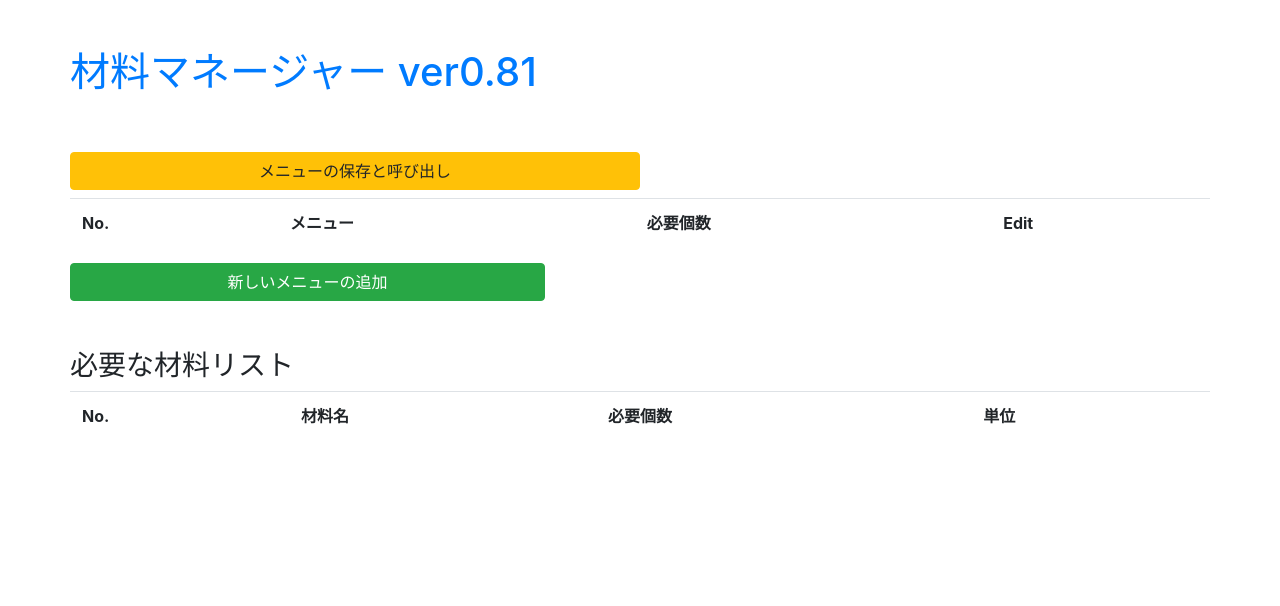
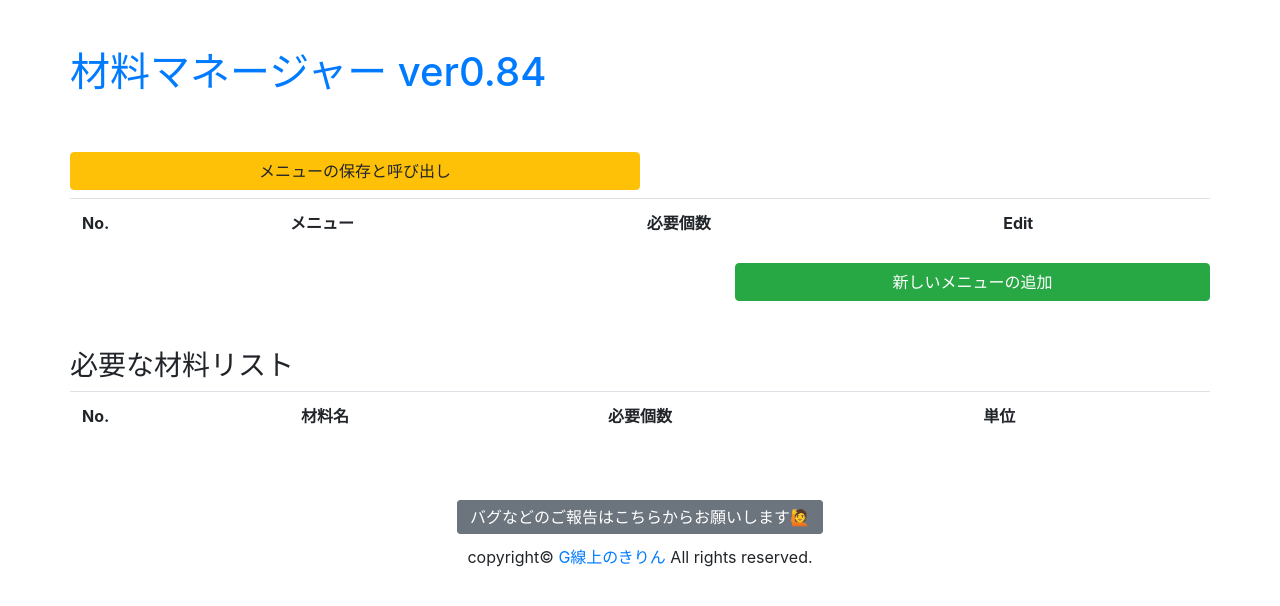
Before and after one commit to lvojp/bento_manager, a Vue app: page /#/ in a window 1280 px wide. Shown: the top 606 px of the page. Built offline with nearby package versions, Linux system fonts and the light colour scheme.

Commit message:
ver0.84 Footerの追加

```diff
--- a/src/components/Counter.vue
+++ b/src/components/Counter.vue
@@ -26,7 +26,7 @@ export default {
   },
 
   methods: {
-    setValue(n){
+    setValue(n) {
       this.value = n
     },
     // 数量をプラスボタンで変更時
--- /dev/null
+++ b/src/components/Footer.vue
@@ -0,0 +1,11 @@
+<template>
+  <footer class="row d-block mt-5">
+    <div class="text-center mb-3">
+      <a class="btn btn-secondary d-inline col-md-7" href="https://giraffeong.com/contact" target="_blank"
+         role="button">バグなどのご報告はこちらからお願いします🙋️</a>
+    </div>
+
+    <p class="text-center d-block">copyright© <a href="https://giraffeong.com" target="_blank">G線上のきりん</a> All rights
+      reserved.</p>
+  </footer>
+</template>
--- a/src/components/Header.vue
+++ b/src/components/Header.vue
@@ -2,7 +2,7 @@
   <div class="row">
 
     <header class="my-5 col-md-12 text-primary">
-      <h1 class="text-center"><a @click="backToTop" href="#">材料マネージャー ver0.81</a></h1>
+      <h1 class="text-center"><a @click="backToTop" href="#">材料マネージャー ver0.84</a></h1>
       <!--      <h2 class="text-left">{{ title }}</h2>-->
     </header>
   </div>
--- a/src/views/Edit.vue
+++ b/src/views/Edit.vue
@@ -34,8 +34,10 @@
           <td>{{ item.amount }}</td>
           <td>{{ item.unit }}</td>
           <td>
-            <button type="button" class="btn btn-success mr-1" @click="editItem(index)"><img src="@/assets/pen.png" alt="edit" /></button>
-            <button type="button" class="btn btn-success" @click="deleteItem(index)"><img src="@/assets/trashbox.png" alt="remove" /></button>
+            <button type="button" class="btn btn-success mr-1" @click="editItem(index)"><img src="@/assets/pen.png"
+                                                                                             alt="edit"/></button>
+            <button type="button" class="btn btn-success" @click="deleteItem(index)"><img src="@/assets/trashbox.png"
+                                                                                          alt="remove"/></button>
           </td>
         </tr>
         </tbody>
@@ -52,6 +54,8 @@
         </template>
       </div>
     </div>
+
+    <Footer></Footer>
     <!--    <p>{{isUpdate}}</p>-->
 
   </div>
@@ -59,6 +63,7 @@
 
 <script>
 import Header from '@/components/Header'
+import Footer from '@/components/Footer'
 import IngredientRegister from "@/components/IngredientRegister";
 import utilsMixin from '@/mixins/utils.js'
 
@@ -67,6 +72,7 @@ export default {
   name: "Edit",
   components: {
     Header,
+    Footer,
     IngredientRegister
   },
   props: {
--- a/src/views/Home.vue
+++ b/src/views/Home.vue
@@ -1,4 +1,10 @@
-<script src="../mixins/utils.js"></script>
+<script>
+import Footer from "@/components/Footer";
+
+export default {
+  components: {Footer}
+}
+</script>
 <template>
   <div class="container">
     <div class="row">
@@ -23,16 +29,20 @@
             <Counter :amount="item.amount" @changeCount="calculation($event, index)"></Counter>
           </td>
           <td>
-            <button type="button" class="btn btn-success mr-1" @click="toEdit(index)"><img src="@/assets/pen.png" alt="edit"/></button>
-            <button type="button" class="btn btn-success" @click="deleteItem(index)"><img src="@/assets/trashbox.png" alt="remove"/></button>
+            <button type="button" class="btn btn-success mr-1" @click="toEdit(index)"><img src="@/assets/pen.png"
+                                                                                           alt="edit"/></button>
+            <button type="button" class="btn btn-success" @click="deleteItem(index)"><img src="@/assets/trashbox.png"
+                                                                                          alt="remove"/></button>
           </td>
         </tr>
         </tbody>
       </table>
     </div>
 
-    <div class="row mb-5">
-      <button type="button" @click="toEdit(-1)" class="btn btn-success col-md-5 col-md-offset-7 ">新しいメニューの追加</button>
+    <div class="row mb-5 d-block">
+      <div class="text-right">
+        <button type="button" @click="toEdit(-1)" class="btn btn-success col-md-5 col-md-offset-7 ">新しいメニューの追加</button>
+      </div>
     </div>
 
     <div class="row">
@@ -53,6 +63,10 @@
         </tbody>
       </table>
     </div>
+
+    <Footer></Footer>
+
+
     <!--    <p>{{needAmount}}</p>-->
 
   </div>
@@ -61,6 +75,7 @@
 
 <script>
 import Header from '@/components/Header'
+import Footer from '@/components/Footer'
 import Counter from '@/components/Counter'
 import utilsMixin from '@/mixins/utils.js'
 
@@ -80,8 +95,9 @@ export default {
   },
 
   components: {
-    Counter,
     Header,
+    Footer,
+    Counter
   },
 
   beforeMount() {
```
Also changed, not shown: src/views/IO.vue (+7 -6 lines).
